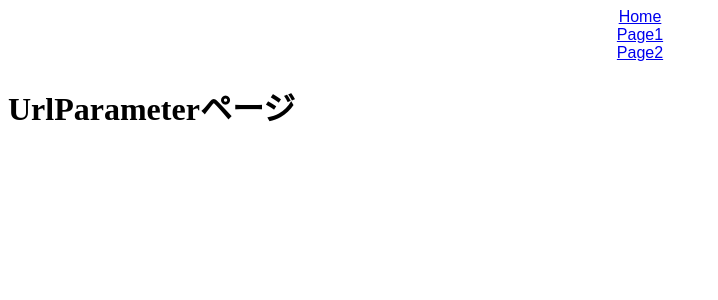
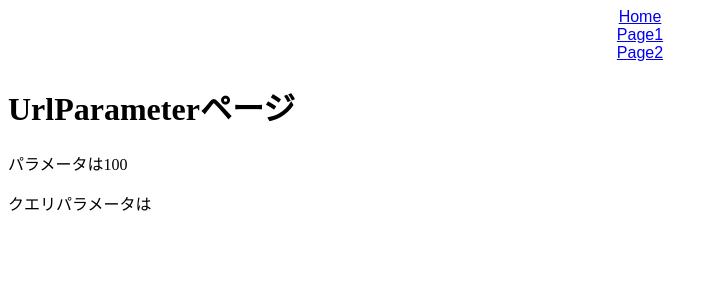
Before and after one commit to Karukan0814/React-router, a React (Create React App) app: page /page2/100 in a window 1280 px wide. Shown: the top 300 px of the page, without its empty margins (0-718 px from the left). Built offline with nearby package versions, Linux system fonts and the light colour scheme.

Commit message:
Update UrlParameter.jsx

```diff
--- a/src/UrlParameter.jsx
+++ b/src/UrlParameter.jsx
@@ -1,10 +1,15 @@
-import { useParams } from "react-router-dom";
+import { useParams, useLocation } from "react-router-dom";
 
 export const UrlParameter = () => {
   const { id } = useParams();
+  const { search } = useLocation();
+  const query = new URLSearchParams(search);
+
   return (
     <div>
       <h1>UrlParameterページ</h1>
+      <p>パラメータは{id}</p>
+      <p>クエリパラメータは{query.get("name")}</p>
     </div>
   );
 };
```
